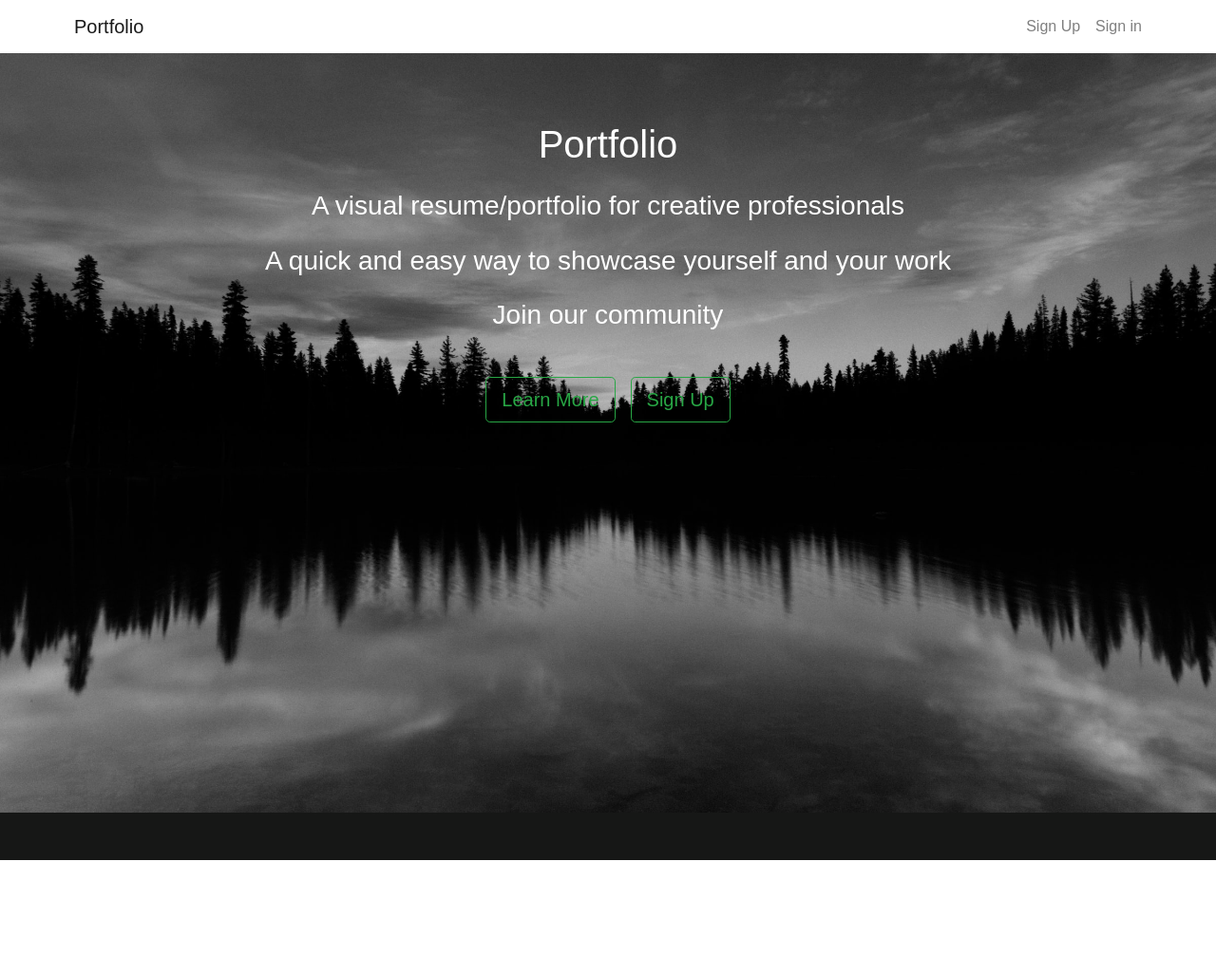
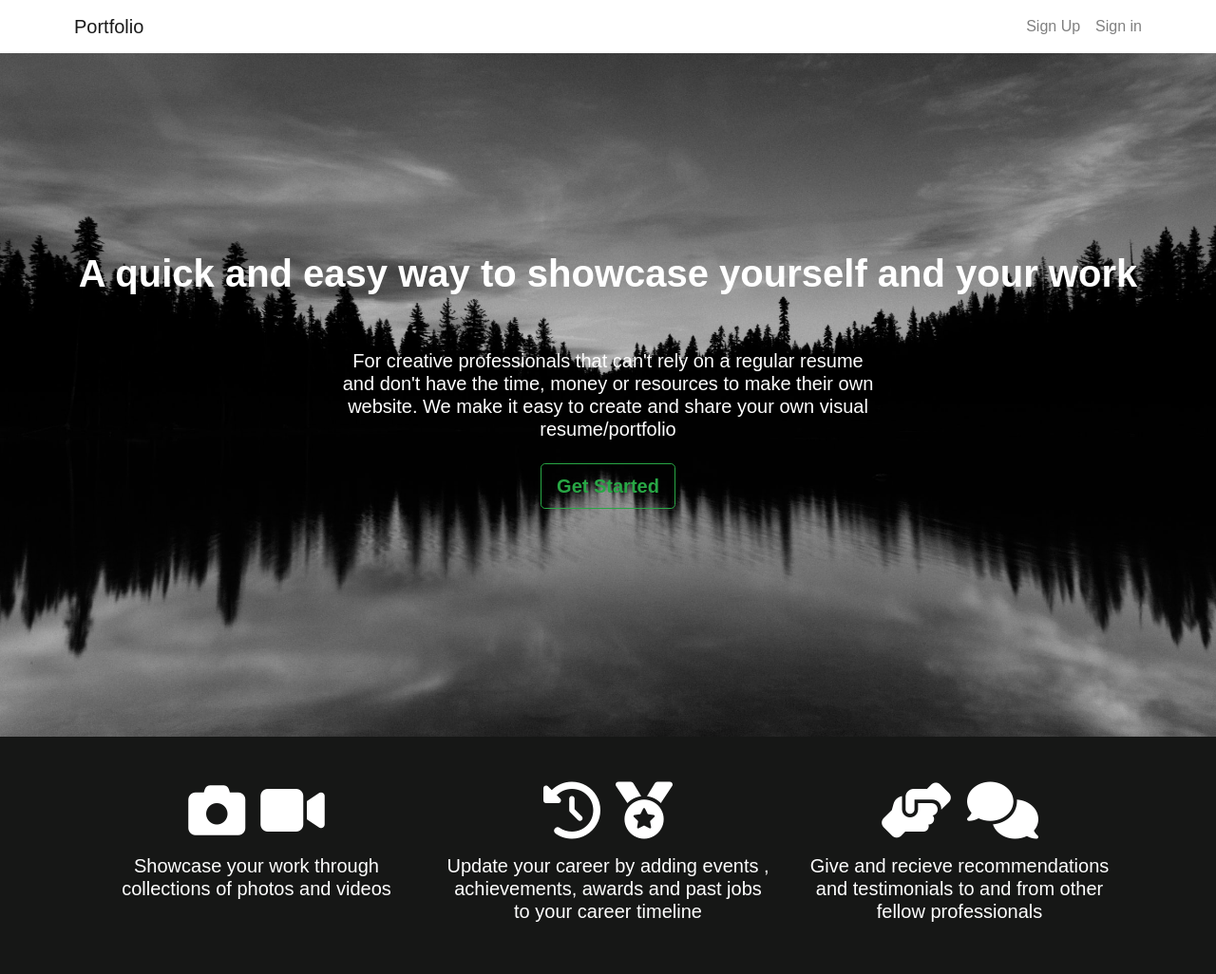
Before and after one commit to Panchofdez/Portfolio-frontend, a React app: page / in a window 1280 px wide. Shown: the whole page at 95% size. Before the commit the page ends 906 px from the top, so only its background shows below. Built offline with nearby package versions, Linux system fonts and the light colour scheme; a web font is replaced by a local one.

Commit message:
updated the landing page

```diff
--- a/src/components/Homepage.js
+++ b/src/components/Homepage.js
@@ -3,17 +3,41 @@ import {Link} from 'react-router-dom';
 
 const HomePage = (props)=>{
 	return (
-		<div className="container landing text-center">
-			<div className="p-3 mb-5 pt-5">
-				<h1 className="my-4">Portfolio</h1>
-				<h3 className="my-4">A visual resume/portfolio for creative professionals</h3>
-				<h3 className="my-4">A quick and easy way to showcase yourself and your work</h3>
-				<h3 className="my-4">Join our community</h3>
-				<button className="btn btn-outline-success btn-lg my-4 mx-2">Learn More</button>
-				<Link className="btn btn-outline-success btn-lg my-4 mx-2" to="/signup" >Sign Up</Link>
+		<React.Fragment>
+			<div className="container landing text-center">
+				<div className="p-3 m-auto">
+					<h1 className="title">A quick and easy way to showcase yourself and your work</h1>
+					<div className="row justify-content-center">
+						<div className="col-md-6 mt-5 mb-3">
+							<h5 className="px-4">
+								For creative professionals that can't rely on a regular resume and don't have the time, money or resources to make their own website.
+								We make it easy to create and share your own visual resume/portfolio
+							</h5>
+							<Link className="btn btn-outline-success btn-lg my-3 mx-2 signup-btn" to="/signup" >Get Started</Link>
+						</div>
+					</div>
+				</div>
 			</div>
-
-		</div>
+			<div className="container-fluid" style={{minHeight:'250px'}}>
+				<div className="row container m-auto">
+					<div className="col-md-4 mt-5 text-center">
+						<i className="fas fa-camera mx-2"></i>
+						<i class="fas fa-video mx-2"></i>
+						<h5 className="mt-3">Showcase your work through collections of photos and videos</h5>
+					</div>
+					<div className="col-md-4 mt-5 text-center ">
+						<i class="fas fa-history mx-2"></i>
+						<i class="fas fa-medal mx-2"></i>
+						<h5 className="mt-3">Update your career by adding events , achievements, awards and past jobs to your career timeline</h5>
+					</div>
+					<div className="col-md-4 mt-5 text-center">
+						<i class="fas fa-hands-helping mx-2"></i>
+						<i class="fas fa-comments mx-2"></i>
+						<h5 className="mt-3">Give and recieve recommendations and testimonials to and from other fellow professionals</h5>
+					</div>
+				</div>
+			</div>
+		</React.Fragment>
 	)
 }
 
--- a/src/components/ProfilePage.js
+++ b/src/components/ProfilePage.js
@@ -1,8 +1,7 @@
 import React, {useEffect} from 'react';
-import {Link} from 'react-router-dom'
 
 const ProfilePage = (props)=>{
-	const {portfolio, url} = props;
+	const {portfolio} = props;
 	useEffect(() => {
 	  window.scrollTo(0, 0)
 	}, []);
--- a/src/containers/AboutForm.js
+++ b/src/containers/AboutForm.js
@@ -57,7 +57,7 @@ class AboutForm extends Component{
 
 	}
 	render(){
-		const { statement, about, image, service} = this.state;
+		const { statement, about, image} = this.state;
 		return(
 
 			<form encType='multipart/form-data' onSubmit={this.handleSubmit} >
--- a/src/containers/CollectionForm.js
+++ b/src/containers/CollectionForm.js
@@ -67,7 +67,7 @@ class CollectionForm extends Component{
 
 	}
 	render(){
-		const {title, description,photos,collections, id}=this.state;
+		const {title, description,photos,collections}=this.state;
 		const collectionsAdded = collections.map((collection)=>(
 			<div key={collection.id} className="alert alert-success">Added {collection.title}</div>
 		))
@@ -77,6 +77,7 @@ class CollectionForm extends Component{
 				photosArr.push(photos[x].name)
 			};
 		}
+		console.log(this.props.location.pathname)
 		const uploadedPhotos = photosArr.map((photo)=><li key={photo} className="ml-3">{photo}</li>)
 		return (
 			<div className="row justify-content-center mt-5">
@@ -141,6 +142,15 @@ class CollectionForm extends Component{
 
 					</form>
 					{collectionsAdded}
+					{this.props.location.pathname.split("/")[2]!=='create' && (
+						<button
+							className="btn btn-success form-control my-3"
+							type="submit"
+							onClick={()=>this.props.history.push('/myportfolio/work')}
+						>
+							Go Back
+						</button>
+					)}
 				</div>
 			</div>
 
--- a/src/containers/NotificationsPage.js
+++ b/src/containers/NotificationsPage.js
@@ -80,10 +80,10 @@ class NotificationsPage extends Component{
 			</div>
 		));
 		return (
-			<div className="container mt-5">
+			<div className="container mt-5 pb-5">
 				<div className="row justify-content-center">
 					<div className="col-md-10">
-						<h2 className="my-3">Notifications</h2>
+						<h2 className="my-3">Your Notifications</h2>
 						<div className="card border border-white bg-transparent p-0">
 							<div className="card-body p-3">
 								<div className="row justify-content-center p-3">
--- a/src/containers/PortfolioList.js
+++ b/src/containers/PortfolioList.js
@@ -45,7 +45,7 @@ class PortfolioList extends Component{
 			<PortfolioCard {...p} key={p._id} history={this.props.history}/>
 		));
 		return(
-			<div>
+			<div className="pb-5">
 				<div id="home-header" className="container-fluid">
 					<div className="row justify-content-center">
 						<div className="col-md-8 text-center mt-5">
--- a/src/containers/PortfolioPage.js
+++ b/src/containers/PortfolioPage.js
@@ -79,13 +79,13 @@ class PortfolioPage extends Component{
 		this.setState({recommending:!this.state.recommending});
 	}
 	render(){
-		const {portfolio, recommend, unRecommend, user, addErrorMessage} = this.props;
+		const {portfolio, recommend, unRecommend, addErrorMessage} = this.props;
 		const {url} = this.props.match;
 		if(!portfolio){
 			return (<Loading/>);
 		}else{
 			return (
-				<div>
+				<div className="pb-5">
 					<PortfolioNav
 						name={portfolio.name}
 						image={portfolio.profileImage}
--- a/src/containers/VideosForm.js
+++ b/src/containers/VideosForm.js
@@ -110,6 +110,15 @@ class VideosForm extends Component{
 							</div>
 					</form>
 					{videosAdded}
+					{this.props.location.pathname.split("/")[2]!=='create' && (
+						<button
+							className="btn btn-success form-control my-3"
+							type="submit"
+							onClick={()=>this.props.history.push('/myportfolio/work')}
+						>
+							Go Back
+						</button>
+					)}
 				</div>
 			</div>
 
--- a/src/index.css
+++ b/src/index.css
@@ -198,7 +198,6 @@ body {
   min-height: 100vh;
   background-color: #161716;
   color:white;
-  padding-bottom: 50px;
 }
 
 .navbar{
@@ -206,11 +205,13 @@ body {
 }
 
 .landing{
-  min-height: 100vh;
+  min-height: 90vh;
   min-width: 100%;
   margin:0;
   padding:0;
   background: url('/landing.jpg') center center / cover no-repeat;
+  display:flex;
+  align-items: center;
 
 
 }
@@ -384,11 +385,19 @@ h3:hover .service-btn{
 
 }
 
+.signup-btn{
+  font-weight: bold;
+}
 
-
-
+.title{
+  font-weight: bold;
+}
 
 #comments{
   display: flex;
   flex-direction: column-reverse;
 }
+
+.fa-camera, .fa-video, .fa-history, .fa-medal, .fa-hands-helping, .fa-comments{
+  font-size: 60px;
+}
```
